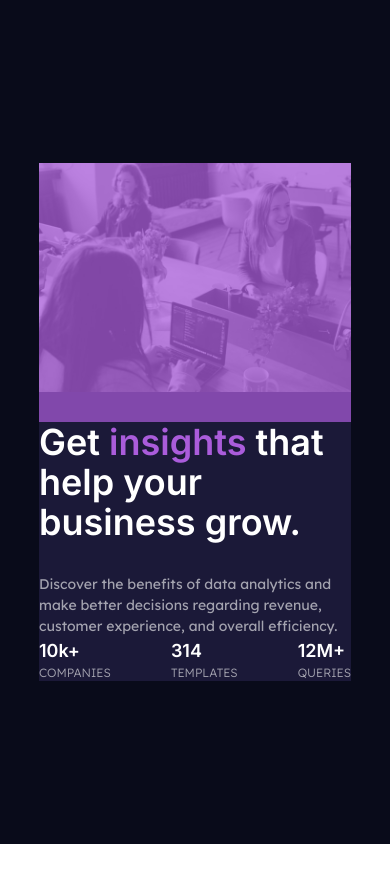
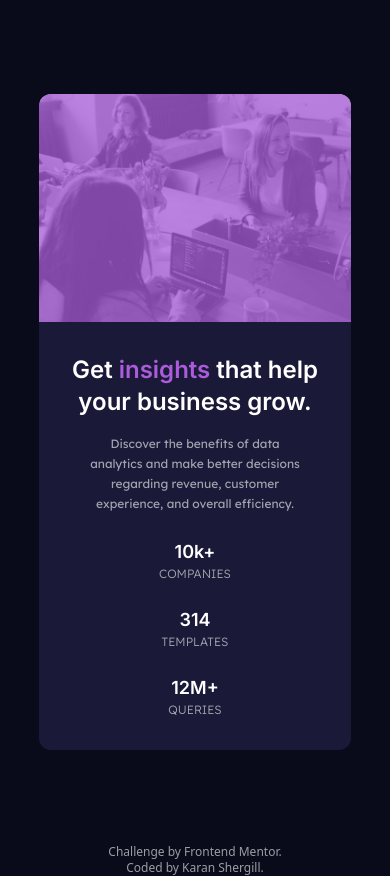
Before and after one commit to karanshergill/Stats-Preview-Card-Component, a website built with Vite: page index.html in a window 390 px wide. Before the commit the page ends 844 px from the top, so only its background shows below. Built offline with nearby package versions, Linux system fonts and the light colour scheme.

Commit message:
fixed mobile-view css

```diff
--- a/index.html
+++ b/index.html
@@ -5,28 +5,33 @@
     <meta charset="UTF-8">
     <meta name="viewport" content="width=device-width, initial-scale=1.0">
     <link rel="icon" href="/images/favicon-32x32.png" type="image/x-icon">
-    <title>Frontend Mentor | Order Summary Card</title>
+    <title>Frontend Mentor | Stats Preview Card Component</title>
     <link rel="stylesheet" href="style.css">
 </head>
 
 <body>
-    <main class="flex bg-Primary-Very-Dark-Blue w-full h-screen justify-center">
-        <div class="flex items-center justify-center w-4/5 md:w-2/3">
+    <main class="flex bg-Primary-Very-Dark-Blue justify-center h-screen">
+        <div class="flex items-center w-4/5 md:w-2/3 h-full">
 
-            <div class="grid grid-rows-2 md:grid-cols-2 md:grid-rows-1">
+            <div class="flex flex-col md:grid md:grid-cols-2 md:grid-rows-1">
 
-                <div class="flex flex-col bg-Primary-Dark-Desaturated-Blue md:justify-between md:p-16 md:rounded-l-xl">
+                <div
+                    class="flex flex-col bg-Primary-Dark-Desaturated-Blue p-8 rounded-b-xl md:justify-between md:p-16 md:rounded-br-none md:rounded-l-xl">
 
                     <!-- Heading and Description -->
-                    <div class="flex flex-col gap-8">
+                    <div class="flex flex-col gap-4 md:gap-6">
                         <!-- Heading -->
-                        <h1 class="text-Neutral-White font-Lexend font-semibold text-4xl ">Get <span
-                                class="text-Primary-Soft-Voilet">insights</span> that help
+                        <h1
+                            class="text-Neutral-White font-Lexend font-semibold text-2xl text-center md:text-3xl md:text-start">
+                            Get
+                            <span class="text-Primary-Soft-Voilet">insights</span> that help
                             your
-                            business grow.<h1>
+                            business grow.
+                        </h1>
 
                         <!-- Description -->
-                                <p class="text-Neutral-Slightly-Transparent-White-Para font-Inter text-[14px] md:mr-4">
+                        <p
+                            class="text-Neutral-Slightly-Transparent-White-Para font-Inter text-xs text-center mx-3 leading-5 md:text-[14px] md:leading-6 md:mr-4 md:mx-0 md:text-start">
                             Discover
                             the
                             benefits of
@@ -38,20 +43,22 @@
                     </div>
 
                     <!-- Stats -->
-                    <div class="flex justify-between md:mr-12">
-                        <div>
+                    <div
+                        class="flex flex-col items-center gap-6 pt-6 md:gap-0 md:pt-0 md:justify-between md:flex-row md:mr-12">
+
+                        <div class="flex flex-col items-center md:items-start">
                             <h2 class="text-Neutral-White font-Lexend font-semibold text-lg">10k+</h2>
                             <p
                                 class="text-Neutral-Slightly-Transparent-White-Para text-xs uppercase font-Inter font-light">
                                 Companies</p>
                         </div>
-                        <div>
+                        <div class="flex flex-col items-center md:items-start">
                             <h2 class="text-Neutral-White font-Lexend font-semibold text-lg">314</h2>
                             <p
                                 class="text-Neutral-Slightly-Transparent-White-Para text-xs uppercase font-Inter font-light">
                                 Templates</p>
                         </div>
-                        <div>
+                        <div class="flex flex-col items-center md:items-start">
                             <h2 class="text-Neutral-White font-Lexend font-semibold text-lg">12M+</h2>
                             <p
                                 class="text-Neutral-Slightly-Transparent-White-Para text-xs uppercase font-Inter font-light">
@@ -62,11 +69,15 @@
 
                 <!-- Hero Image -->
                 <div class="-order-1 relative md:order-1">
-                    <picture class="w-full h-full">
-                        <source media="(min-width: 768px)" srcset="/images/image-header-desktop.jpg">
-                        <img src="/images/image-header-mobile.jpg" class="md:rounded-r-xl" alt="header-image">
+                    <picture>
+                        <source media="(min-width: 1000px)" srcset="/images/image-header-desktop.jpg">
+                        <img src="/images/image-header-mobile.jpg"
+                            class="rounded-t-xl md:rounded-r-xl md:rounded-tl-none" alt="header-image">
                     </picture>
-                    <div class="absolute inset-0 bg-Primary-Soft-Voilet opacity-75 md:rounded-r-xl"></div>
+                    <!-- Image Overlay -->
+                    <div
+                        class="absolute inset-0 bg-Primary-Soft-Voilet opacity-75 rounded-t-xl md:rounded-r-xl md:rounded-tl-none">
+                    </div>
                 </div>
 
             </div>
@@ -75,4 +86,9 @@
     </main>
 </body>
 
+<footer class="bg-Primary-Very-Dark-Blue text-Neutral-Slightly-Transparent-White-Para text-xs text-center">
+    <p>Challenge by <a href="https://www.frontendmentor.io?ref=challenge" target="_blank">Frontend Mentor</a>.</p>
+    <p>Coded by <a href="https://karanshergill.com">Karan Shergill</a>.</p>
+</footer>
+
 </html>
```
Lines whose indentation alone changed are shown as unchanged.
